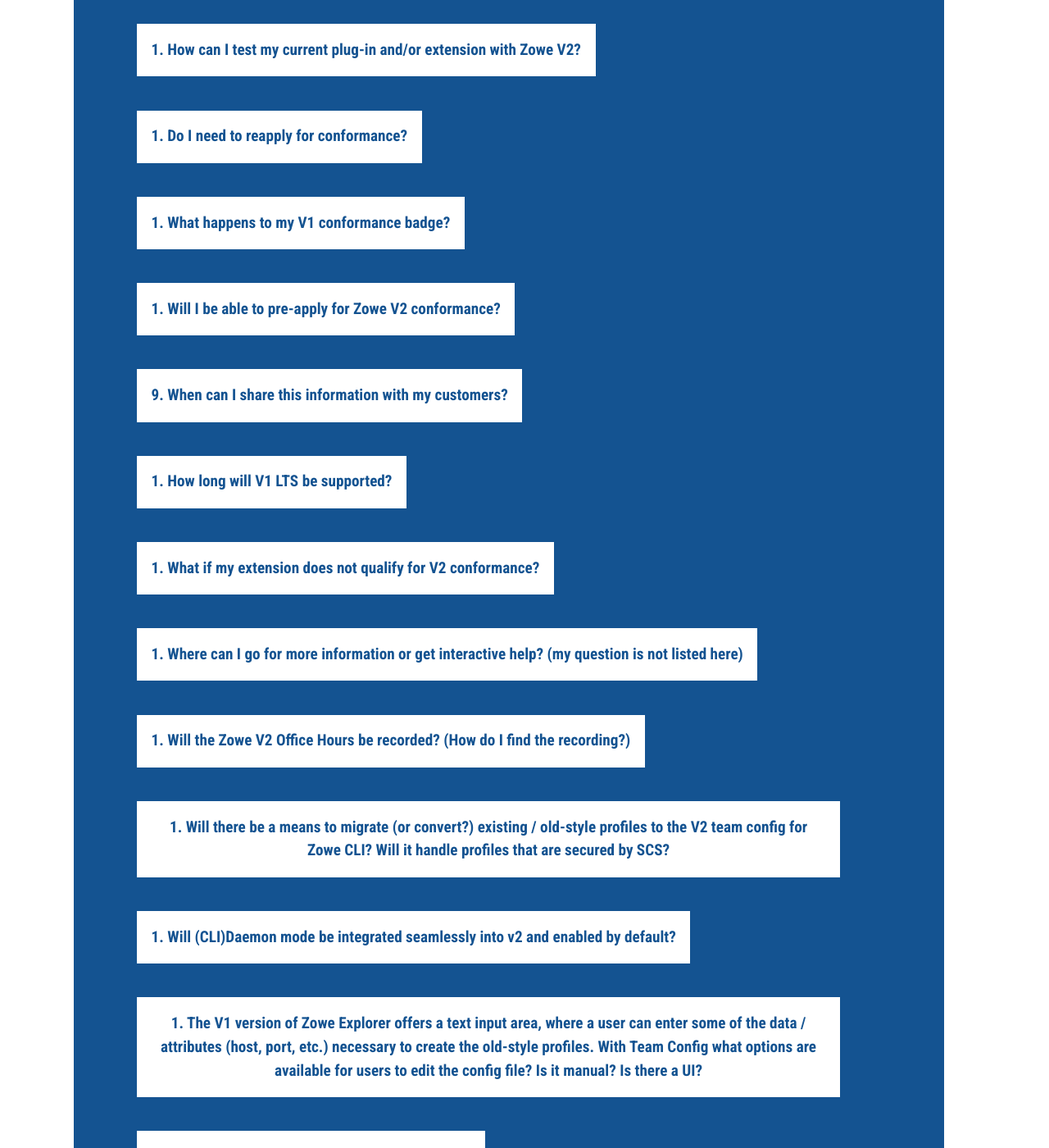
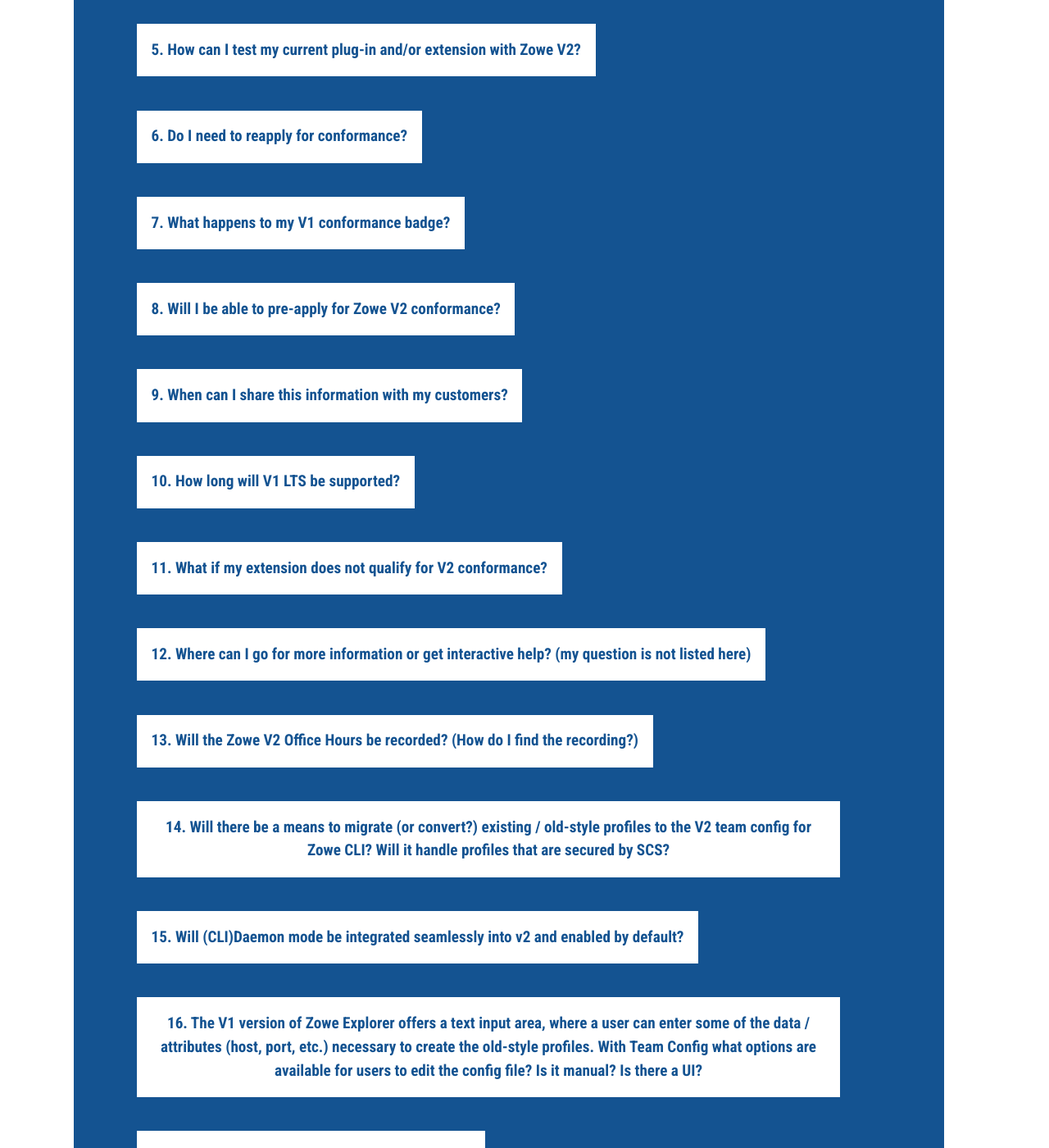
Before and after one commit to zowe/zowe.github.io, a Jekyll site: the page built from vNext.md, in a window 1280 px wide and 1400 px high, scrolled down 9130 px. Shown: the whole window at 82% size. Built offline with Jekyll 4.4.1, drawn with Linux system fonts in a browser that asks for light colours; our own code applies the rules of GitHub Pages for plain Markdown files; some of the changed text lies outside the part shown.

Commit message:
Corrected the numbering of FAQs in vNext.md
Signed-off-by: Devyanshu Jadon <39038036+devyloper@users.noreply.github.com>

```diff
--- a/vNext.md
+++ b/vNext.md
@@ -549,7 +549,7 @@
     </div>
     <div>
     <button onclick="toggle('question-2')" class="w3-button w3-block w3-left-align">
-    1. Where can I find the current (V1) and new (V2) LTS conformance criteria?</button>
+    2. Where can I find the current (V1) and new (V2) LTS conformance criteria?</button>
     <div id="question-2" class="w3-container faq-hide">
       <p>&nbsp;&nbsp;&nbsp;The Zowe Squads have prepared XLS spreadsheets with conformance criteria for all Zowe
       extensions including: CLI, APIs, App Framework, and Explorerfor VS Code. The spreadsheets clearly show the prior /
@@ -560,7 +560,7 @@
     </div>
     <div>
     <button onclick="toggle('question-3')" class="w3-button w3-block w3-left-align">
-    1. Will my V1 conformant extension automatically work with V2?</button>
+    3. Will my V1 conformant extension automatically work with V2?</button>
     <div id="question-3" class="w3-container faq-hide">
       <p>&nbsp;&nbsp;&nbsp;NO. We recommend testing all V1 conformant extensions. See the <a href="#coming-changes">Coming changes (For Users)</a> section at
       <a href="/vNext">Zowe.org/vNext</a>.</p>
@@ -568,14 +568,14 @@
     </div>
     <div>
     <button onclick="toggle('question-4')" class="w3-button w3-block w3-left-align">
-    1. What if my extension does not work with Zowe V2?</button>
+    4. What if my extension does not work with Zowe V2?</button>
     <div id="question-4" class="w3-container faq-hide">
       <p>&nbsp;&nbsp;&nbsp;See the recommendations in the <a href="#coming-changes">Coming changes</a> section at <a href="/vNext">Zowe.org/vNext</a>.</p>
     </div>
     </div>
     <div>
     <button onclick="toggle('question-5')" class="w3-button w3-block w3-left-align">
-    1. How can I test my current plug-in and/or extension with Zowe V2?</button>
+    5. How can I test my current plug-in and/or extension with Zowe V2?</button>
     <div id="question-5" class="w3-container faq-hide">
       <p>&nbsp;&nbsp;&nbsp;Obtain the pre-GA Zowe V2 release; for details see the pre-GA <a href="#download-availability">Download Availability</a> section at
       <a href="/vNext">Zowe.org/vNext</a>.</p>
@@ -583,7 +583,7 @@
     </div>
     <div>
     <button onclick="toggle('question-6')" class="w3-button w3-block w3-left-align">
-    1. Do I need to reapply for conformance?</button>
+    6. Do I need to reapply for conformance?</button>
     <div id="question-6" class="w3-container faq-hide">
       <p>&nbsp;&nbsp;&nbsp;YES, we expect the Zowe V2 Conformance program to be available in early Feb 2022. We will
       announce when extenders can pre-apply in the <a href="#latest-announcements">LATEST ANNOUNCEMENTS</a> section at <a href="vNext.html">Zowe.org/vNext</a>.</p>
@@ -591,7 +591,7 @@
     </div>
     <div>
     <button onclick="toggle('question-7')" class="w3-button w3-block w3-left-align">
-    1. What happens to my V1 conformance badge?</button>
+    7. What happens to my V1 conformance badge?</button>
     <div id="question-7" class="w3-container faq-hide">
       <p>All Zowe V1 conformance badges will remain at the Open Mainframe Project Interactive
       Landscape; we recommend documenting a Zowe compatibility matrix to ensure clients are aware of any/all
@@ -600,7 +600,7 @@
     </div>
     <div>
     <button onclick="toggle('question-8')" class="w3-button w3-block w3-left-align">
-    1. Will I be able to pre-apply for Zowe V2 conformance?</button>
+    8. Will I be able to pre-apply for Zowe V2 conformance?</button>
     <div id="question-8" class="w3-container faq-hide">
       <p>Yes, We will announce when extenders can pre-apply in the <a href="#latest-announcements">LATEST ANNOUNCEMENTS</a> section at <a
         href="vNext.html">Zowe.org/vNext</a>.</p>
@@ -615,7 +615,7 @@
     </div>
     <div>
     <button onclick="toggle('question-10')" class="w3-button w3-block w3-left-align">
-    1.   How long will V1 LTS be supported?</button>
+    10.   How long will V1 LTS be supported?</button>
     <div id="question-10" class="w3-container faq-hide">
       <p>&nbsp;&nbsp;&nbsp;The V1 LTS Maintenance timeline runs through July 2024. See RELEASE TIMELINE at <a
         href="download.html">Zowe.org/download</a>.</p>
@@ -623,7 +623,7 @@
     </div>
     <div>
     <button onclick="toggle('question-11')" class="w3-button w3-block w3-left-align">
-    1.   What if my extension does not qualify for V2 conformance?</button>
+    11.   What if my extension does not qualify for V2 conformance?</button>
     <div id="question-11" class="w3-container faq-hide">
       <p>&nbsp;&nbsp;&nbsp;You have several options:</p>
       <ol>
@@ -639,7 +639,7 @@
     </div>
     <div>
     <button onclick="toggle('question-12')" class="w3-button w3-block w3-left-align">
-    1.   Where can I go for more information or get interactive help? (my question is not listed here)</button>
+    12.   Where can I go for more information or get interactive help? (my question is not listed here)</button>
     <div id="question-12" class="w3-container faq-hide">
       <p>&nbsp;&nbsp;&nbsp;You have several options:</p>
       <ol>
@@ -655,7 +655,7 @@
     </div>
     <div>
     <button onclick="toggle('question-13')" class="w3-button w3-block w3-left-align">
-    1.   Will the Zowe V2 Office Hours be recorded? (How do I find the recording?)</button>
+    13.   Will the Zowe V2 Office Hours be recorded? (How do I find the recording?)</button>
     <div id="question-13" class="w3-container faq-hide">
       <p>&nbsp;&nbsp;&nbsp;Yes. Recordings can be provided on request. Click on the COMMUNITY tab at <a href="https://zowe.org">Zowe.org</a>, navigate to the SLACK box
       and click #zowe-onboarding and request the recording.</p>
@@ -663,21 +663,21 @@
     </div>
     <div>
     <button onclick="toggle('question-14')" class="w3-button w3-block w3-left-align">
-    1.   Will there be a means to migrate (or convert?) existing / old-style profiles to the V2 team config for Zowe CLI? Will it handle profiles that are secured by SCS?</button>
+    14.   Will there be a means to migrate (or convert?) existing / old-style profiles to the V2 team config for Zowe CLI? Will it handle profiles that are secured by SCS?</button>
     <div id="question-14" class="w3-container faq-hide">
       <p>&nbsp;&nbsp;&nbsp;Yes, we plan to introduce a "zowe config convert-profiles" command, which will be available in the v2 release.</p>
     </div>
     </div>
     <div>
     <button onclick="toggle('question-15')" class="w3-button w3-block w3-left-align">
-    1.   Will (CLI)Daemon mode be integrated seamlessly into v2 and enabled by default?</button>
+    15.   Will (CLI)Daemon mode be integrated seamlessly into v2 and enabled by default?</button>
     <div id="question-15" class="w3-container faq-hide">
       <p>&nbsp;&nbsp;&nbsp;This work is still in progress-we are working on a "zowe daemon enable" command to make the daemon installation process as seamless as possible. Daemon mode will be disabled by default, the command must be run to enable it.</p>
     </div>
     </div>
     <div>
     <button onclick="toggle('question-16')" class="w3-button w3-block w3-left-align">
-    1.   The V1 version of Zowe Explorer offers a text input area, where a user can enter some of the data / attributes (host, port, etc.) necessary to create the old-style profiles.  With Team Config what options are available for users to edit the config file?  Is it manual? Is there a UI?</button>
+    16.   The V1 version of Zowe Explorer offers a text input area, where a user can enter some of the data / attributes (host, port, etc.) necessary to create the old-style profiles.  With Team Config what options are available for users to edit the config file?  Is it manual? Is there a UI?</button>
     <div id="question-16" class="w3-container faq-hide">
       <p>&nbsp;&nbsp;&nbsp;The recommended approach for editing the config file is to launch it in VS Code from Zowe Explorer and make modifications there. The designated user responsible for creating and maintaining the config (we recommend a team lead or Administrator) will be able to leverage the built-in “intellisense” when editing the file. <i>Note: <b>Team Config fundamentally changes the paradigm on profile creation & management.</b> Prior to Team Config, <b>all users</b> were required to understand, create, test, trouble-shoot, and manage their own profiles. Team Config was designed to scale all of these tasks back, remove the burden from individual users and centralize it. Once the config is distributed most users should not need to make any significant edits.</i></p>
       <p>&nbsp;&nbsp;&nbsp;Join the discussion on this topic here: <a href="https://github.com/zowe/vscode-extension-for-zowe/discussions/1535">https://github.com/zowe/vscode-extension-for-zowe/discussions/1535</a></p>
@@ -697,7 +697,7 @@
       </div>
       <div>
         <button onclick="toggle('questions-cli-2')" class="w3-button w3-block w3-left-align">
-          1. Will it be possible to override the built-in Secure Credentials if you are using something else?
+          2. Will it be possible to override the built-in Secure Credentials if you are using something else?
         </button>
         <div id="questions-cli-2" class="w3-container faq-hide">
           <p>Team Config will likely support alternates defined in the settings json file, administrators will probably need to hand-edit the configuration file to set a new credential manager</p>
@@ -705,7 +705,7 @@
       </div>
       <div>
         <button onclick="toggle('questions-cli-3')" class="w3-button w3-block w3-left-align">
-          1. How do you expect consumers to migrate from the (V1) old Secure Credentials to the new (V2 team config) configuration? Is there a migration process?
+          3. How do you expect consumers to migrate from the (V1) old Secure Credentials to the new (V2 team config) configuration? Is there a migration process?
         </button>
         <div id="questions-cli-3" class="w3-container faq-hide">
           <p>A migration utility is available - it will translate profiles (1 for 1) to new  (team config) format AND (optionally) clean-up old profiles and old SCS entries.</p>
@@ -713,7 +713,7 @@
       </div>
       <div>
         <button onclick="toggle('questions-cli-4')" class="w3-button w3-block w3-left-align">
-          1. Is migration to the new profile format required?
+          4. Is migration to the new profile format required?
         </button>
         <div id="questions-cli-4" class="w3-container faq-hide">
           <p>Migration to the new profile format is NOT required immediately - the old profiles will work UNLESS a team config is created - that said, the old profiles will not be used if a new team config is available. Simply stated - if a team config is not located, CLI will fall back to using the prior profiles</p>
@@ -721,7 +721,7 @@
       </div>
       <div>
         <button onclick="toggle('questions-cli-5')" class="w3-button w3-block w3-left-align">
-          1. Will V2 be able to use the old (V1) Secure Credentials?
+          5. Will V2 be able to use the old (V1) Secure Credentials?
         </button>
         <div id="questions-cli-5" class="w3-container faq-hide">
           <p>Yes - CLI can read the old and the new format</p>
@@ -729,7 +729,7 @@
       </div>
       <div>
         <button onclick="toggle('questions-cli-6')" class="w3-button w3-block w3-left-align">
-          1. Will my username/password be saved in 2 different locations if I do not use the --delete (after the migration)?
+          6. Will my username/password be saved in 2 different locations if I do not use the --delete (after the migration)?
         </button>
         <div id="questions-cli-6" class="w3-container faq-hide">
           <p>Yes (recommend this is cleaned up)</p>
@@ -737,7 +737,7 @@
       </div>
       <div>
         <button onclick="toggle('questions-cli-7')" class="w3-button w3-block w3-left-align">
-          1. For the keyword base-path, does it remain camel case or transition to something else?
+          7. For the keyword base-path, does it remain camel case or transition to something else?
         </button>
         <div id="questions-cli-7" class="w3-container faq-hide">
           <p>CLI option name is "base-path", property name in config is "basePath"</p>
```
